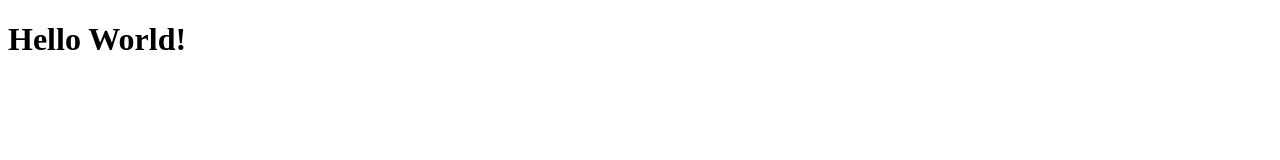
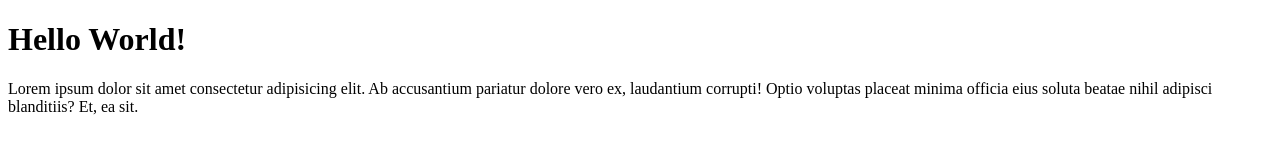
Before and after one commit to sholehagungp/wpu-git-test, a plain HTML site: page index.html in a window 1280 px wide. Drawn offline with Linux system fonts and the light colour scheme.

Commit message:
menambahkan paragraf di file index,html

```diff
--- a/index.html
+++ b/index.html
@@ -8,5 +8,8 @@
 </head>
 <body>
     <h1>Hello World!</h1>
+    <p>Lorem ipsum dolor sit amet consectetur adipisicing elit. Ab accusantium pariatur
+        dolore vero ex, laudantium corrupti! Optio voluptas
+         placeat minima officia eius soluta beatae nihil adipisci blanditiis? Et, ea sit.</p>
 </body>
 </html>
```
